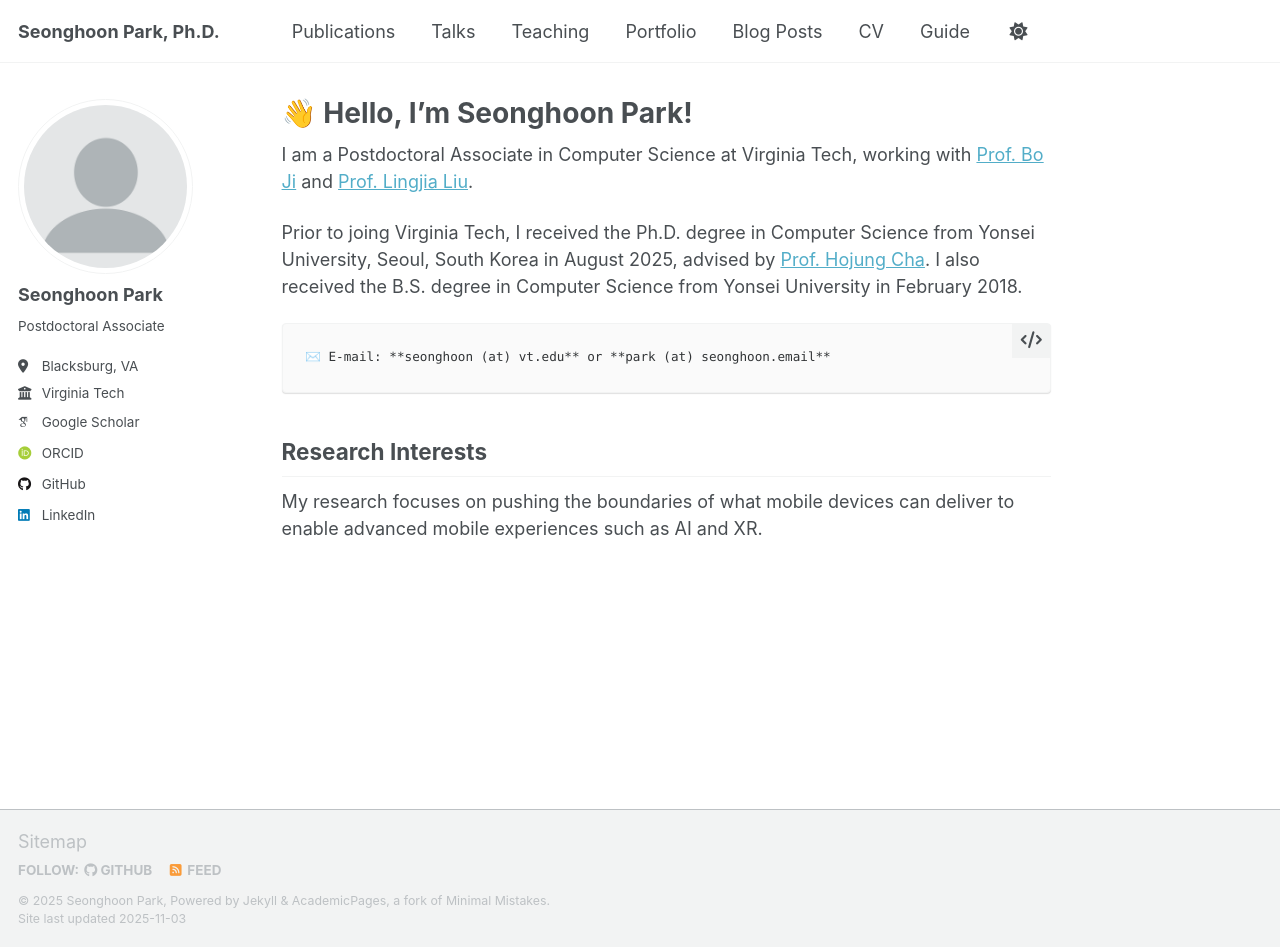
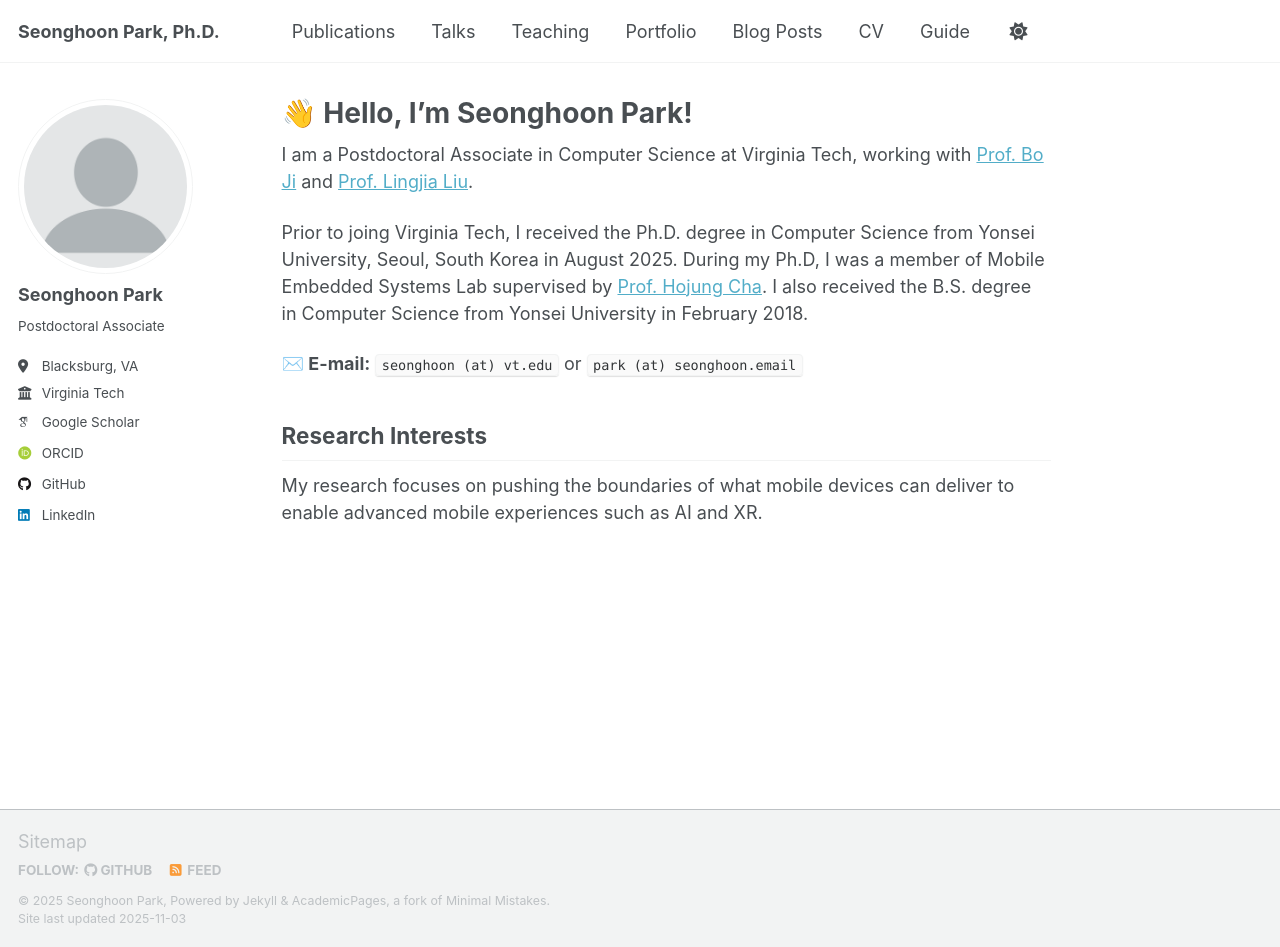
Before and after one commit to iamseonghoon/iamseonghoon.github.io, a Jekyll site: the page built from _pages/about.md, in a window 1280 px wide and 947 px high. Built offline with Jekyll 4.4.1, drawn with Linux system fonts in a browser that asks for light colours; some web fonts are replaced; a script that is not in the unit is left out.

Commit message:
update about.md

````diff
--- a/_pages/about.md
+++ b/_pages/about.md
@@ -9,11 +9,10 @@ redirect_from:
 
 I am a Postdoctoral Associate in Computer Science at Virginia Tech, working with [Prof. Bo Ji](https://people.cs.vt.edu/boji/) and [Prof. Lingjia Liu](https://computing.ece.vt.edu/~lingjialiu/doku.php).
 
-Prior to joing Virginia Tech, I received the Ph.D. degree in Computer Science from Yonsei University, Seoul, South Korea in August 2025, advised by [Prof. Hojung Cha](https://mobed.yonsei.ac.kr/). I also received the B.S. degree in Computer Science from Yonsei University in February 2018.
+Prior to joing Virginia Tech, I received the Ph.D. degree in Computer Science from Yonsei University, Seoul, South Korea in August 2025. During my Ph.D, I was a member of Mobile Embedded Systems Lab supervised by [Prof. Hojung Cha](https://mobed.yonsei.ac.kr/). I also received the B.S. degree in Computer Science from Yonsei University in February 2018.
 
-```text
-✉️ E-mail: **seonghoon (at) vt.edu** or **park (at) seonghoon.email**
-```
+**✉️ E-mail:** `seonghoon (at) vt.edu` or `park (at) seonghoon.email`
+
 
 ## Research Interests
 My research focuses on pushing the boundaries of what mobile devices can deliver to enable advanced mobile experiences such as AI and XR.
````
